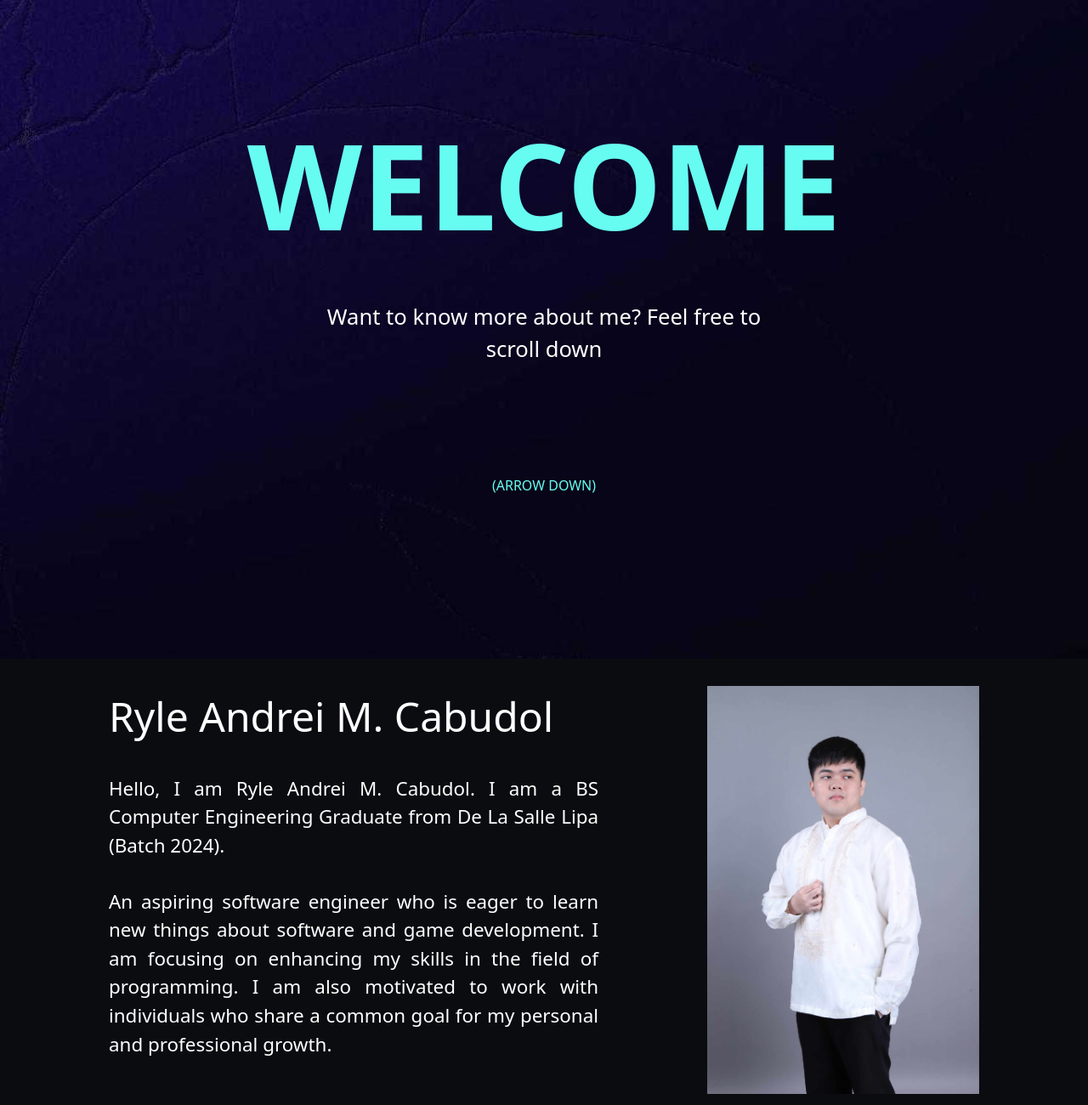
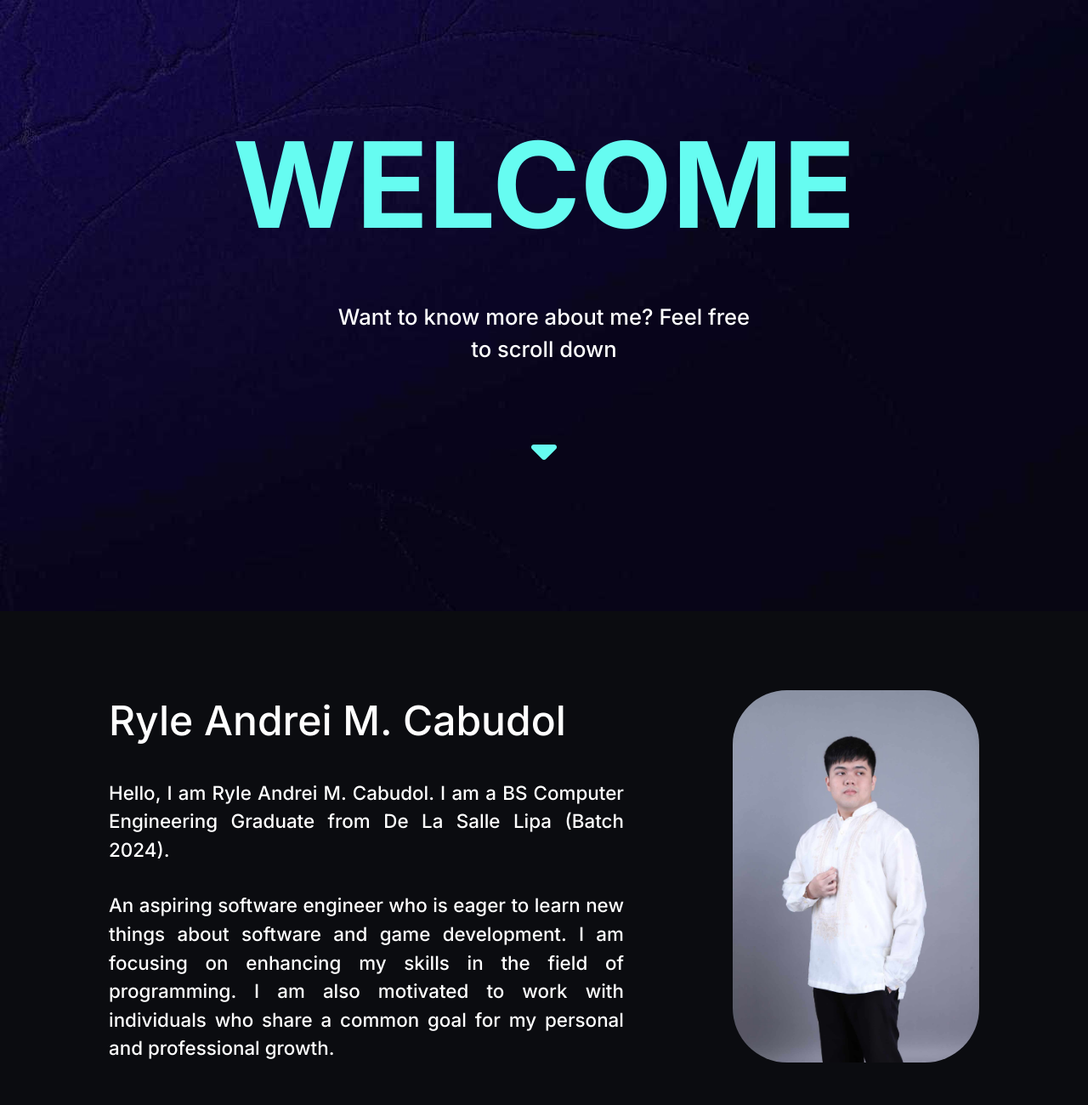
Before and after one commit to Doki-Doki-Doki/Doki-Doki-Doki.github.io, a website: page src/index.html in a window 1280 px wide. Shown: the top 1300 px of the page at 85% size. Drawn offline with Linux system fonts and the light colour scheme.

Commit message:
First Page almost done

```diff
--- a/src/index.html
+++ b/src/index.html
@@ -4,6 +4,9 @@
     <meta charset="UTF-8">
     <meta name="viewport" content="width=device-width, initial-scale=1.0">
     <title>Document</title>
+    <link rel="preconnect" href="https://fonts.googleapis.com">
+    <link rel="preconnect" href="https://fonts.gstatic.com" crossorigin>
+    <link href="https://fonts.googleapis.com/css2?family=Inter:ital,opsz,wght@0,14..32,100..900;1,14..32,100..900&family=Kanit&display=swap" rel="stylesheet">
     <link rel="stylesheet" href="./output.css">
     <script src="https://kit.fontawesome.com/82876e7150.js" crossorigin="anonymous"></script>
 </head>
@@ -13,11 +16,11 @@
             <div class="banner__body">
                 <p>WELCOME</p>
                 <p>Want to know more about me? Feel free to scroll down</p>
-                <p>(ARROW DOWN)</p>
+                <a href="#abtme"><i class="fa-solid fa-caret-down"></i></a>
             </div>
         </div>
     </div>
-    <div class="banner__aboutme">
+    <div class="banner__aboutme" id="abtme">
         <div class="container">
             <div class="banner__aboutme__body">
                 <div class="banner__aboutme__text">
@@ -27,7 +30,10 @@
                         <p>An aspiring software engineer who is eager to learn new things about software and game development. I am focusing on enhancing my skills in the field of programming. I am also motivated to work with individuals who share a common goal for my personal and professional growth.</p>
                     </div>
                 </div>
-                <img src="../images/ME-PIC.jfif" alt="">
+                <div class="banner__aboutme__imgcontainer">
+                    <img src="../images/ME-PIC.jfif" alt="" class="me-first">
+                    <img src="../images/me2.jfif" alt="" class="me-second">
+                </div>
             </div>
         </div>
     </div>
@@ -77,8 +83,8 @@
                 <div class="banner__contacts__content">
                     <div class="banner__contacts__left">
                         <div class="banner__contacts__facebook">
-                            <a href=""><i class="fa-brands fa-facebook"></i></a>
-                            <a href="">https://www.facebook.com/ryleandrei.cabudol</a>
+                            <a href="" class="fb-link"><i class="fa-brands fa-facebook"></i></a>
+                            <a href="" class="fb-link">https://www.facebook.com/ryleandrei.cabudol</a>
                         </div>
                         <div class="banner__contacts__linkedin">
                             <a href=""><i class="fa-brands fa-linkedin"></i></a>
@@ -108,7 +114,7 @@
                     <a href=""><i class="fa-brands fa-linkedin"></i></a>
                 </div>
                 <div class="footer__copyright">
-                    <p>COPYRIGHT 2024 ALL RIGHTS RESERVED</p>
+                    <p>COPYRIGHTS 2024 ALL RIGHTS RESERVED</p>
                 </div>
             </div>
         </div>
--- a/src/input.css
+++ b/src/input.css
@@ -1,6 +1,17 @@
 @tailwind base;
 @tailwind components;
 @tailwind utilities;
+
+html{
+    scroll-behavior: smooth;
+}
+
+body{
+    font-family: "Inter", sans-serif;
+    font-optical-sizing: auto;
+    font-weight: 500;
+    font-style: normal;
+}
 
 .container{
     max-width: 110rem;
@@ -14,7 +25,7 @@
         @apply bg-[url('../images/BGDBLUE.jpg')]
     }
     .banner__body{
-        @apply flex-col items-center justify-center pb-[10rem]
+        @apply flex flex-col items-center justify-center pb-[10rem] relative
     }
     .banner p{
         @apply text-center
@@ -23,10 +34,13 @@
         @apply text-[140px] text-cyan font-bold pt-[5rem] pb-[2rem] px-0
     }
     .banner p:nth-child(2){
-        @apply text-white text-[1.6rem] px-[22rem] pb-[8rem]
+        @apply text-white text-[1.6rem] px-[22rem] pb-[6rem]
     }
-    .banner p:last-child{
-        @apply text-cyan
+    .banner__body a{
+        @apply text-cyan text-[3rem] text-center flex items-center justify-center absolute translate-y-[250px]
+    }
+    .banner__body a:hover{
+        @apply text-[3.4rem] absolute translate-y-[252px]
     }
 
     /* SECOND PART (MAIN PAGE) */
@@ -34,13 +48,25 @@
         @apply bg-bblack
     }
     .banner__aboutme__body{
-        @apply flex gap-[8rem] px-[6rem] pb-[6rem]
+        @apply flex gap-[8rem] px-[6rem] pb-[6rem] pt-[3.8rem]
     }
     .banner__aboutme__text{
         @apply text-dwhite text-center flex-col
     }
-    .banner__aboutme__body img{
-        @apply w-[20rem]
+    .banner__aboutme__imgcontainer{
+        @apply w-[90rem] relative
+    }
+    .banner__aboutme__imgcontainer img.me-first, .banner__aboutme__imgcontainer img.me-second{
+        @apply absolute rounded-[4rem] w-full h-full opacity-[100%] transition-opacity duration-100
+    }
+    .banner__aboutme__imgcontainer img.me-second{
+        @apply opacity-0
+    }
+    .banner__aboutme__imgcontainer:hover img.me-first{
+        @apply opacity-0
+    }
+    .banner__aboutme__imgcontainer:hover img.me-second{
+        @apply opacity-100
     }
     .banner__aboutme__name{
         @apply pb-[2rem] text-[3rem] text-start
@@ -57,7 +83,7 @@
         @apply bg-dblue
     }
     .banner__educ img{
-        @apply w-[20rem]
+        @apply w-[20rem] rounded-[4rem]
     }
     .banner__educ__body{
         @apply flex gap-[8rem] p-[6rem]
@@ -76,6 +102,9 @@
     }
     .banner__educ__achievements p{
         @apply text-center
+    }
+    .banner__educ__achievements a:hover p{
+        @apply underline
     }
 
     /* FOURTH PART(MAIN PAGE) */
@@ -108,7 +137,10 @@
         @apply bg-dblue
     }
     .banner__contacts__body{
-        @apply flex flex-col gap-[7rem] pt-[4rem] px-[6rem] pb-[10rem]
+        @apply flex flex-col gap-[7rem] pt-[4rem] px-[5rem] pb-[10rem]
+    }
+    .banner__contacts__body i{
+        @apply text-[3rem]
     }
     .banner__contacts__title{
         @apply text-dwhite font-semibold text-center text-[4rem]
@@ -127,26 +159,56 @@
     }
     /* Social Media */
     .banner__contacts__facebook{
-        @apply flex gap-[2rem]
+        @apply flex gap-[2rem] items-center
+    }
+    .banner__contacts__facebook a:last-child:hover{
+        @apply flex gap-[2rem] items-center underline
     }
     .banner__contacts__linkedin{
-        @apply flex gap-[2rem]
+        @apply flex gap-[2rem] items-center
+    }
+    .banner__contacts__linkedin a:last-child:hover{
+        @apply flex gap-[2rem] items-center underline
     }
     .banner__contacts__github{
-        @apply flex gap-[2rem]
+        @apply flex gap-[2rem] items-center
+    }
+    .banner__contacts__github a:last-child:hover{
+        @apply flex gap-[2rem] items-center underline
     }
     .banner__contacts__mail{
-        @apply flex gap-[2rem]
+        @apply flex gap-[2rem] items-center
+    }
+    .banner__contacts__mail a:last-child:hover{
+        @apply flex gap-[2rem] items-center underline
     }
 
     /* FOOTER */
     .footer{
         @apply bg-ggray border-t-2 border-gray-500
     }
+    .footer .container{
+        @apply py-[1.2rem]
+    }
     .footer__body{
-        @apply text-dwhite text-[2.2rem] flex justify-between items-center
+        @apply text-dwhite text-[2.2rem] flex items-center justify-between px-[3rem]
     }
     .footer__copyright{
         @apply text-[1.2rem]
     }
+    .footer__logos{
+        @apply flex gap-[1.1rem]
+    }
+    .footer__logos a:first-child:hover{
+        @apply text-cyan
+    }
+    .footer__logos a:nth-child(2):hover{
+        @apply text-cyan
+    }
+    .footer__logos a:last-child:hover{
+        @apply text-cyan
+    }
+    .footer__copyright{
+        @apply text-[1rem]
+    }
 }
```
Also changed, not shown: images/me2.jfif (added), src/output.css.
